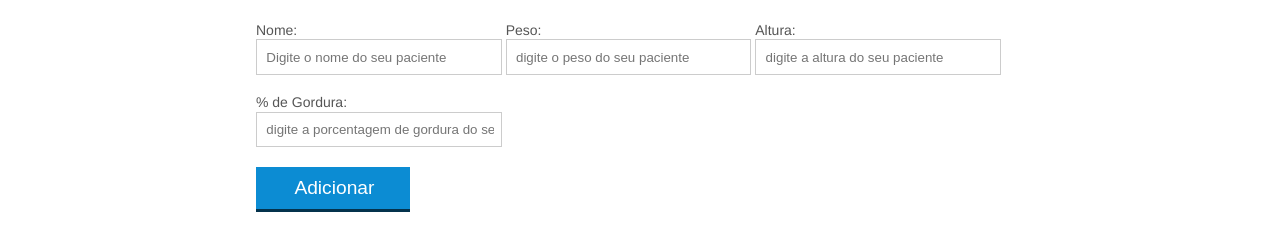
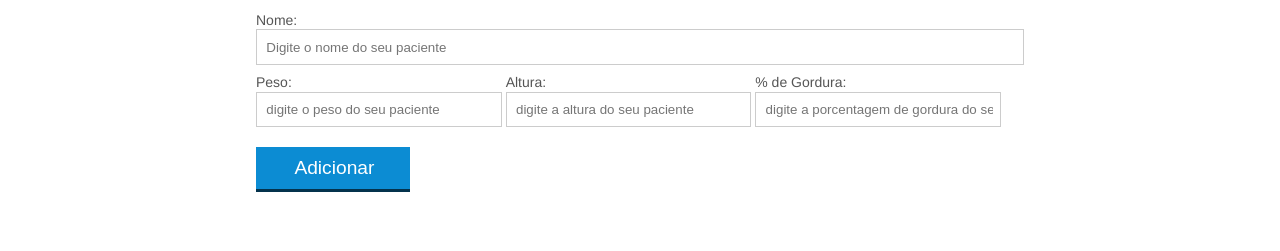
Before and after one commit to DyogoViana/nutricao--estudos_JavaScript, a plain HTML site: page index.html in a window 1280 px wide. Shown: the part 451-702 px from the top of the page. Drawn offline with Linux system fonts and the light colour scheme.

Commit message:
Ajuste no HTML (campo 'nome').

```diff
--- a/index.html
+++ b/index.html
@@ -80,7 +80,7 @@
 			<h3 id="titulo-form">Adicionar novo paciente</h3>
 
 			<form id="form-adiciona">
-				<div class="grupo">
+				<div class="">
 					<label for="nome">Nome:</label>
 					<input id="nome" class="campo" name="nome" type="text" placeholder="Digite o nome do seu paciente">
 				</div>
--- a/js/imc.js
+++ b/js/imc.js
@@ -15,7 +15,7 @@ for (var i = 0; i < pacientes.length; i++) {
 
     // Selecionando a coluna do IMC
     var tdImc = paciente.querySelector (".info-imc");
-    var imc = peso / (altura * altura); // calculo, 100 / 2 * 2 = 25
+    // var imc = peso / (altura * altura);
 
     // Validação das medidas.
     var pesoValido = true;
```
